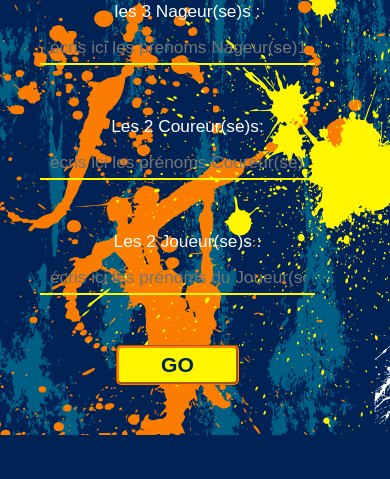
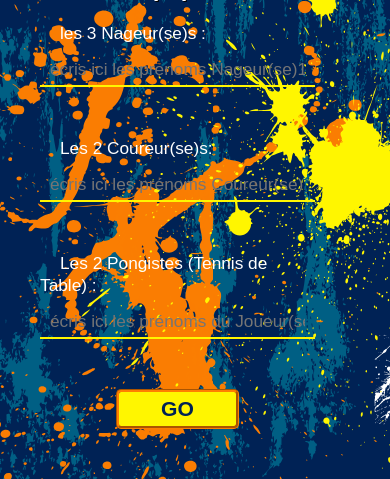
Before and after one commit to blank-attic/project-belleville-en-vrai, a PHP site: page /sportform.php in a window 390 px wide; the page is wider, and only the part inside the window is pictured. Shown: the part 4363-4842 px from the top of that part. Before the commit the page ends 4798 px from the top of that part, so only its background shows below. Run offline with PHP 8.4, Linux system fonts and the light colour scheme; some web fonts are replaced.

Commit message:
mediaquery +chgmts index

```diff
--- a/assets/css/mqstyle.css
+++ b/assets/css/mqstyle.css
@@ -1,5 +1,6 @@
 @media screen and (max-width: 768px) {
 
+<<<<<<< a138f59884c87b2a6199aa78976d7bbef72ade8f
   form {
     display: block;
     width: 100%;
@@ -47,5 +48,9 @@
     width: 77%;
     margin: auto;
     word-wrap: break-word;
+=======
+  .divrow, .divrowb, .divrowc, {
+    flex-direction: column;
+>>>>>>> mediaquery +chgmts index
   }
 }
--- a/beneform.php
+++ b/beneform.php
@@ -58,7 +58,7 @@ if ($_SERVER["REQUEST_METHOD"] == "POST") {
  <link rel="stylesheet" href="assets/css/mqstyle.css" media="screen" type="text/css">
 </head>
 <body>
-  <div class="bio">
+  <div class="txtbg">
     <h1>Venez nous aider à organiser Belleville en vrai !</h1>
     <h2>Chaque année, une centaine de bénévoles (reconnaissables à leurs t shirts) sont présents pour rendre l’événement encore plus vivant et participatif.
     Munissez vous de votre bonne humeur et de vos muscles saillants et
--- a/index.php
+++ b/index.php
@@ -24,15 +24,10 @@
       <p>Pendant deux jours, les jeunes de chaque équipe doivent gagner un maximum de points par épreuve pour prétendre au titre honorifique de :</p>
       <h2>Champions ou Championnes du Quartier !</h2>
       <h2>...Construisons 3 Jours de Fête, ENSEMBLE !</h2>
-  </div>
       <div class="formlinks">
         <a href="beneform.php">INSCRIPTION BENEVOLE</a>
-<<<<<<< Updated upstream
         <a href="sportform.php">INSCRIPTION TOURNOI</a>
-=======
-    <a href="sportform.php">INSCRIPTION TOURNOIS</a>
         <a href="partiform.php">INSCRIPTION ARTISTE</a>
->>>>>>> Stashed changes
       </div>
     </div>
   </body>
--- a/sportform.php
+++ b/sportform.php
@@ -113,36 +113,36 @@
         <p>Tu es dans quelle catégorie ?</p>
         <div class="radiobutt">
           <div>
+            <input id="cpt" type="radio" name="categorie" value="Petit">
             <label for="cpt">Petit(e)s (10-13 ans)</label>
-            <input id="cpt" type="radio" name="categorie" value="Petit">
           </div>
           <div>
+            <input id="cm" type="radio" name="categorie" value="Moyen">
             <label for="cm">Moyen(ne)s (14-17 ans)</label>
-            <input id="cm" type="radio" name="categorie" value="Moyen">
           </div>
           <div>
+            <input type="radio" name="categorie" value="Grand">
             <label for="cgd">Grand(e)s (18-25 ans)</label>
-            <input type="radio" name="categorie" value="Grand">
           </div>
         </div>
         <h2>Ton Quartier :</h2>
         <p>Quel est ton Quartier ?</p>
         <div class="radiobutt">
           <div>
+            <input id="reb" type="radio" name="quartier" value="rebeval">
             <label for="reb">REBEVAL</label>
-            <input id="reb" type="radio" name="quartier" value="rebeval">
           </div>
           <div>
+            <input id="piat" type="radio" name="quartier" value="piat">
             <label for="piat">PIAT</label>
-            <input id="piat" type="radio" name="quartier" value="piat">
           </div>
           <div>
+            <input type="radio" name="quartier" value="ramponeau">
             <label for="ramp">RAMPONEAU</label>
-            <input type="radio" name="quartier" value="ramponeau">
           </div>
           <div>
+            <input id="ori" type="radio" name="quartier" value="orillon">
             <label for="ori">ORILLON</label>
-            <input id="ori" type="radio" name="quartier" value="orillon">
           </div>
         </div>
         <p>Quel Grand de ton Quartier participe à l'organisation de Belleville En Vrai 8 ?</p>
@@ -291,7 +291,7 @@
 
 <div class="divcol">
   <div>
-    <label for="pp1">Les 2 Joueur(se)s :</label>
+    <label for="pp1">Les 2 Pongistes (Tennis de Table) :</label>
     <input type="text" name="pingpong" placeholder="écris ici les prénoms du Joueur(se)1 / Joueur(se)2" >
   </div>
 </div>
```
Lines whose indentation alone changed are shown as unchanged.
